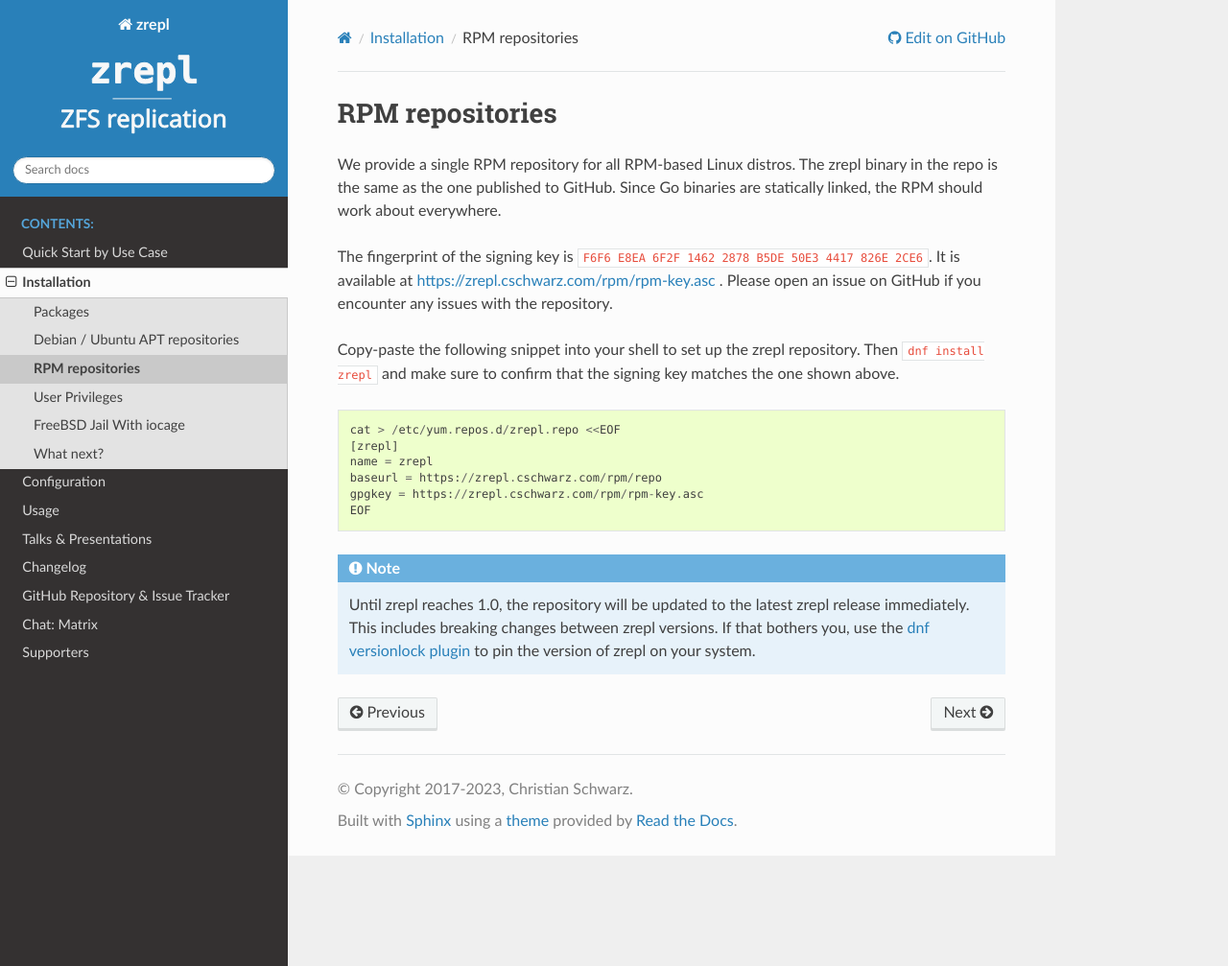
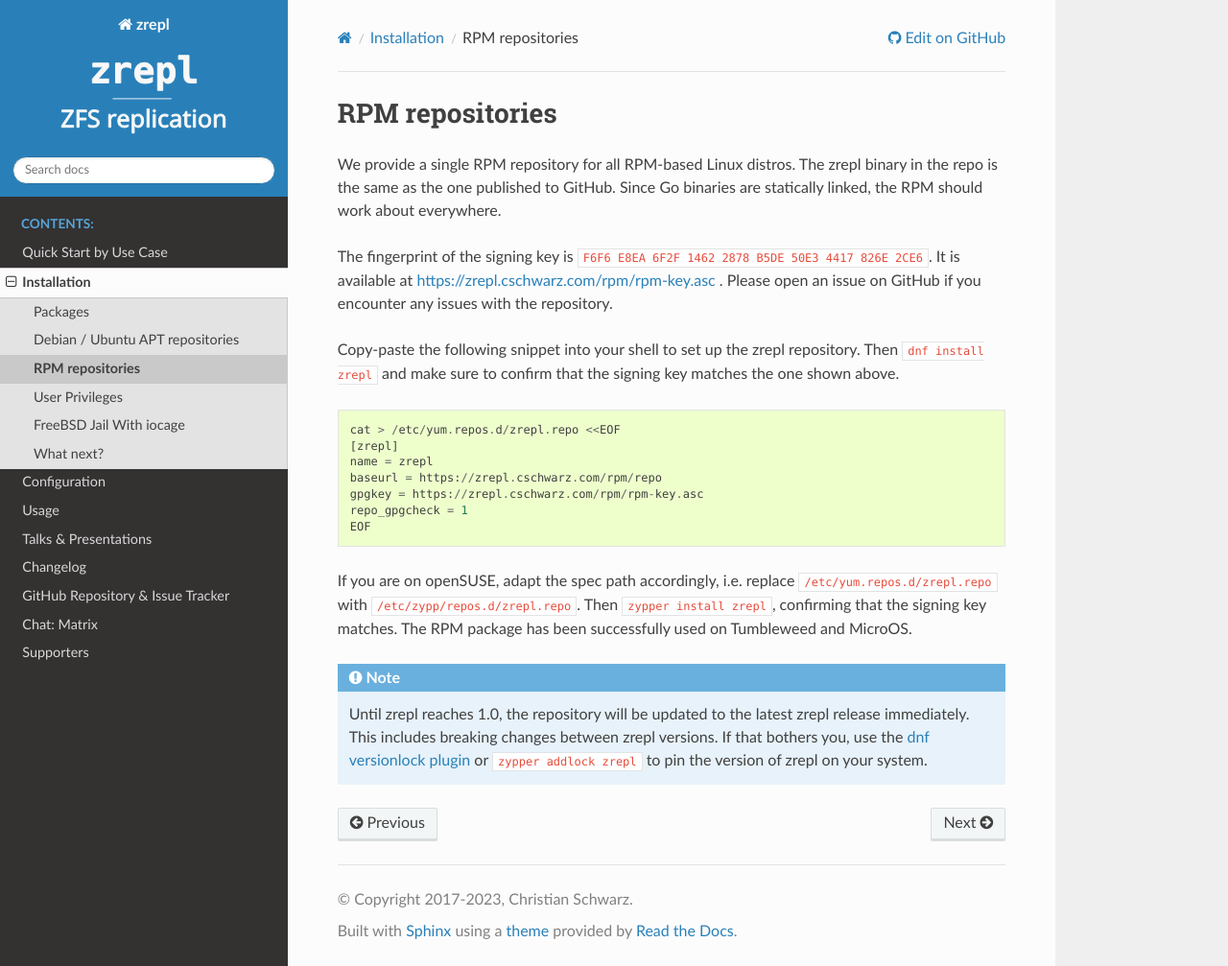
Before and after one commit to zrepl/zrepl, a Sphinx documentation site: the page built from docs/installation/rpm-repos.rst, in a window 1280 px wide and 1007 px high. Shown: the whole window at 96% size. Built offline with Sphinx 7.4.7 and the Read the Docs theme 3.1.0, drawn with Linux system fonts in a browser that asks for light colours; pages that are not in the unit, such as notebooks, are missing from menus.

Commit message:
docs: add installation instructions for openSUSE (#776)

```diff
--- a/docs/installation/rpm-repos.rst
+++ b/docs/installation/rpm-repos.rst
@@ -21,10 +21,15 @@
     name = zrepl
     baseurl = https://zrepl.cschwarz.com/rpm/repo
     gpgkey = https://zrepl.cschwarz.com/rpm/rpm-key.asc
+    repo_gpgcheck = 1
     EOF
+
+If you are on openSUSE, adapt the spec path accordingly, i.e. replace ``/etc/yum.repos.d/zrepl.repo`` with ``/etc/zypp/repos.d/zrepl.repo``.
+Then ``zypper install zrepl``, confirming that the signing key matches.
+The RPM package has been successfully used on Tumbleweed and MicroOS.
 
 .. NOTE::
 
    Until zrepl reaches 1.0, the repository will be updated to the latest zrepl release immediately.
    This includes breaking changes between zrepl versions.
-   If that bothers you, use the `dnf versionlock plugin <https://dnf-plugins-core.readthedocs.io/en/latest/versionlock.html>`_ to pin the version of zrepl on your system.
+   If that bothers you, use the `dnf versionlock plugin <https://dnf-plugins-core.readthedocs.io/en/latest/versionlock.html>`_ or ``zypper addlock zrepl`` to pin the version of zrepl on your system.
```
